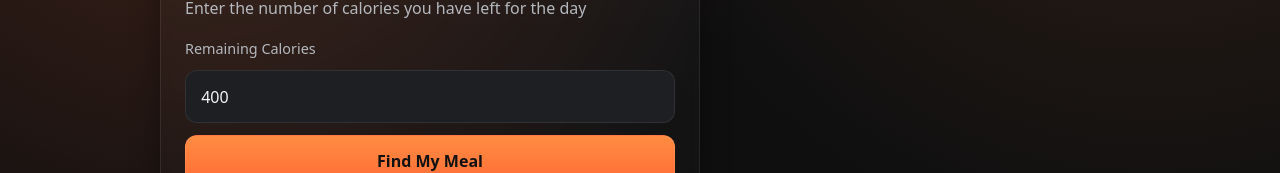
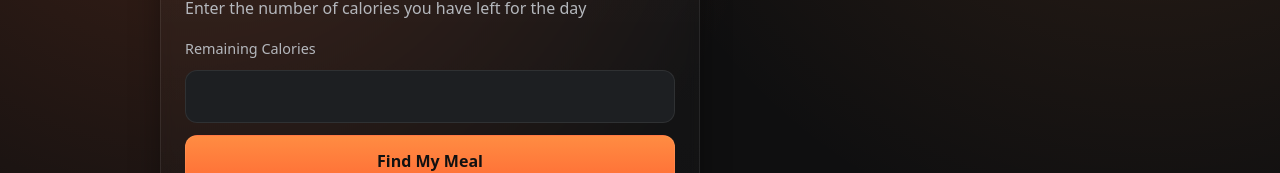
Before and after one commit to MattyGalactic/cheatmealapp, a Next.js app in the folder apps/frontend/: page / in a window 1280 px wide. Shown: the part 300-473 px from the top of the page. Built offline with nearby package versions, Linux system fonts and the light colour scheme; no server answers.

Commit message:
Remove default calorie value from landing input

```diff
--- a/apps/frontend/components/LandingSearchForm.tsx
+++ b/apps/frontend/components/LandingSearchForm.tsx
@@ -27,7 +27,6 @@ export function LandingSearchForm() {
         min={50}
         max={2000}
         required
-        defaultValue={400}
         className="input"
         inputMode="numeric"
       />
```
